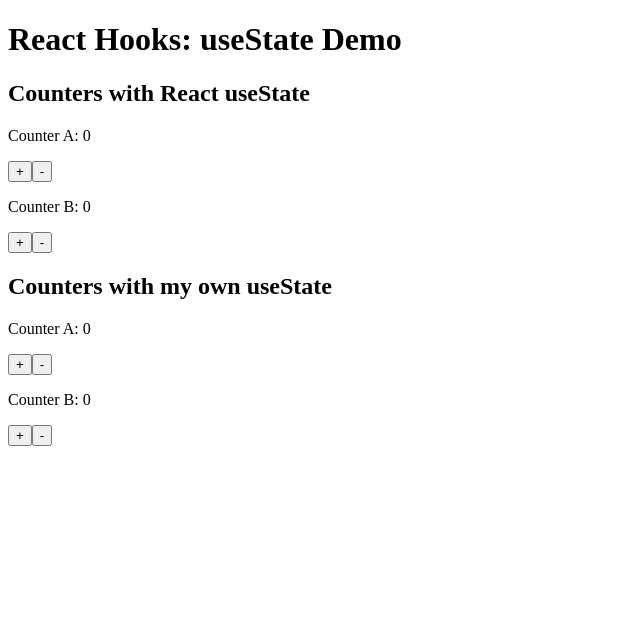
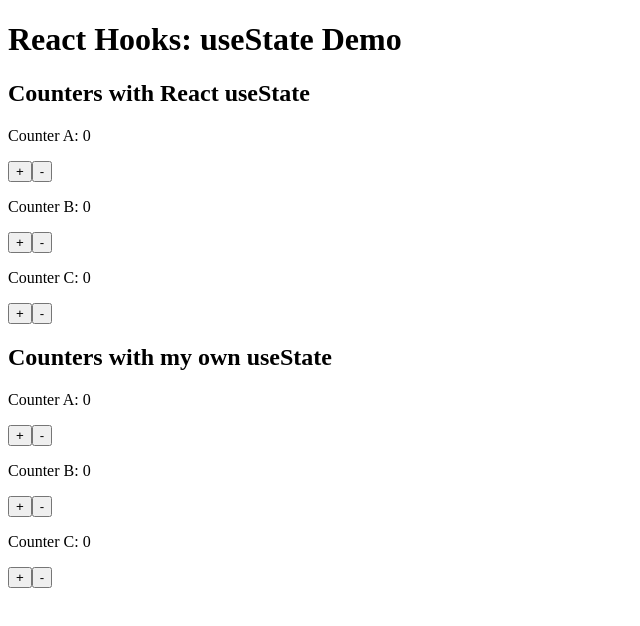
Before and after one commit to toni-pm/react-hooks-use-state-demo, a React (Create React App) app: page / in a window 1280 px wide. Shown: the top 626 px of the page, without its empty margins (0-640 px from the left). Built offline with nearby package versions, Linux system fonts and the light colour scheme.

Commit message:
Add Counter C

```diff
--- a/src/components/CountersOwn.jsx
+++ b/src/components/CountersOwn.jsx
@@ -4,6 +4,7 @@ import { useState } from '../hooks/useState'
 const CountersOwn = () => {
   const [counterA, setCounterA] = useState(0)
   const [counterB, setCounterB] = useState(0)
+  const [counterC, setCounterC] = useState(0)
 
   return (
     <div>
@@ -22,6 +23,13 @@ const CountersOwn = () => {
         <button onClick={() => setCounterB(counterB + 1)}>+</button>
         <button onClick={() => setCounterB(counterB - 1)}>-</button>
       </div>
+      <div>
+        <p>
+          Counter C: <span>{counterC}</span>
+        </p>
+        <button onClick={() => setCounterC(counterC + 1)}>+</button>
+        <button onClick={() => setCounterC(counterC - 1)}>-</button>
+      </div>
     </div>
   )
 }
--- a/src/components/CountersReact.jsx
+++ b/src/components/CountersReact.jsx
@@ -3,6 +3,7 @@ import React, { useState } from 'react'
 const CountersReact = () => {
   const [counterA, setCounterA] = useState(0)
   const [counterB, setCounterB] = useState(0)
+  const [counterC, setCounterC] = useState(0)
 
   return (
     <div>
@@ -21,6 +22,13 @@ const CountersReact = () => {
         <button onClick={() => setCounterB(counterB + 1)}>+</button>
         <button onClick={() => setCounterB(counterB - 1)}>-</button>
       </div>
+      <div>
+        <p>
+          Counter C: <span>{counterC}</span>
+        </p>
+        <button onClick={() => setCounterC(counterC + 1)}>+</button>
+        <button onClick={() => setCounterC(counterC - 1)}>-</button>
+      </div>
     </div>
   )
 }
```
